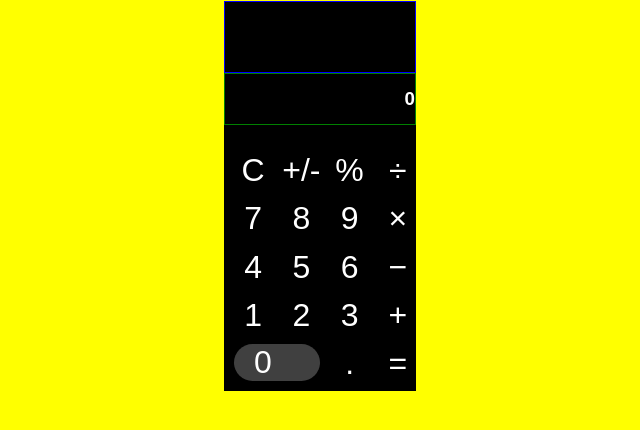
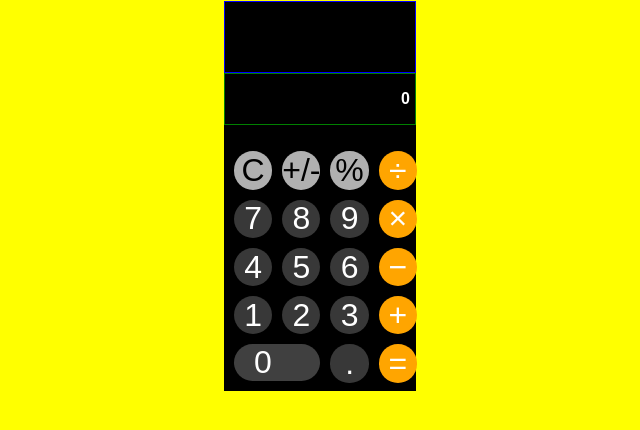
Before and after one commit to RamyaG85/calculator, a plain HTML site: page index.html in a window 1280 px wide. Shown: the part 144-574 px from the top of the page, without its empty margins (232-872 px from the left). Drawn offline with Linux system fonts and the light colour scheme.

Commit message:
Updated styles

```diff
--- a/styles/components/_main.scss
+++ b/styles/components/_main.scss
@@ -18,7 +18,7 @@ body{
     justify-content: flex-end;
     align-items: center;
     text-align: right;
-    &__totalOperation {
+    &--totalOperation {
     text-align: right;
     font-size: 1em;
     }
@@ -30,7 +30,7 @@ body{
     justify-content: flex-end;
     align-items: center;
     text-align: right;
-    &__keyedInText{
+    &--keyedInText{
       padding-right: 5px;
       font-size: 1em;
     }
@@ -68,16 +68,16 @@ body{
         border-radius: 25px;
         padding-left: 20px;
       }
-      &__operation{
+      &--operation{
         background-color: orange;
         color: white;
       }
-      &__number{
+      &--number{
         background-color: #383838;
         color: white;
 
       }
-      &__symbol{
+      &--symbol{
         color: black;
         // background-color: #B2BEB5;
         background-color:#B0B0B0;
```
Also changed, not shown: styles/styles.css.
